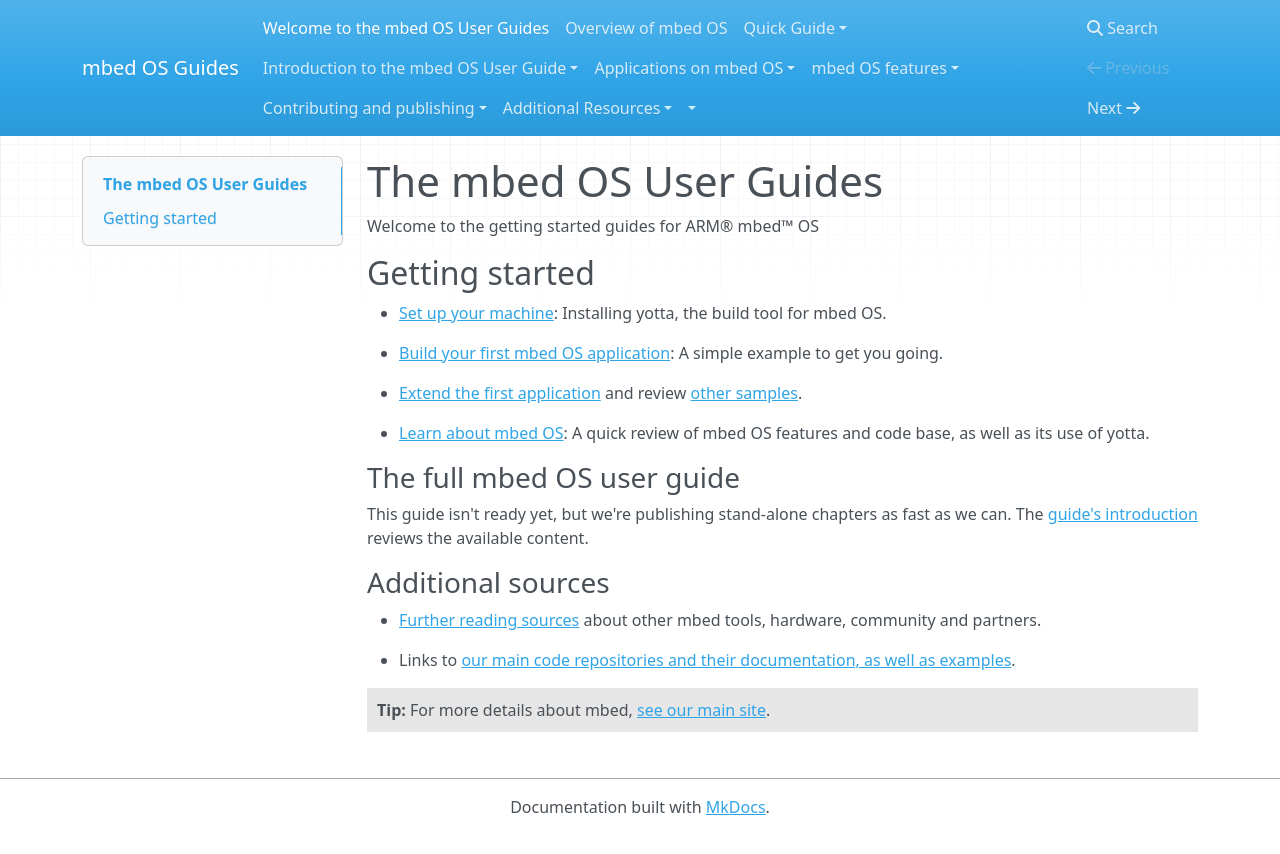
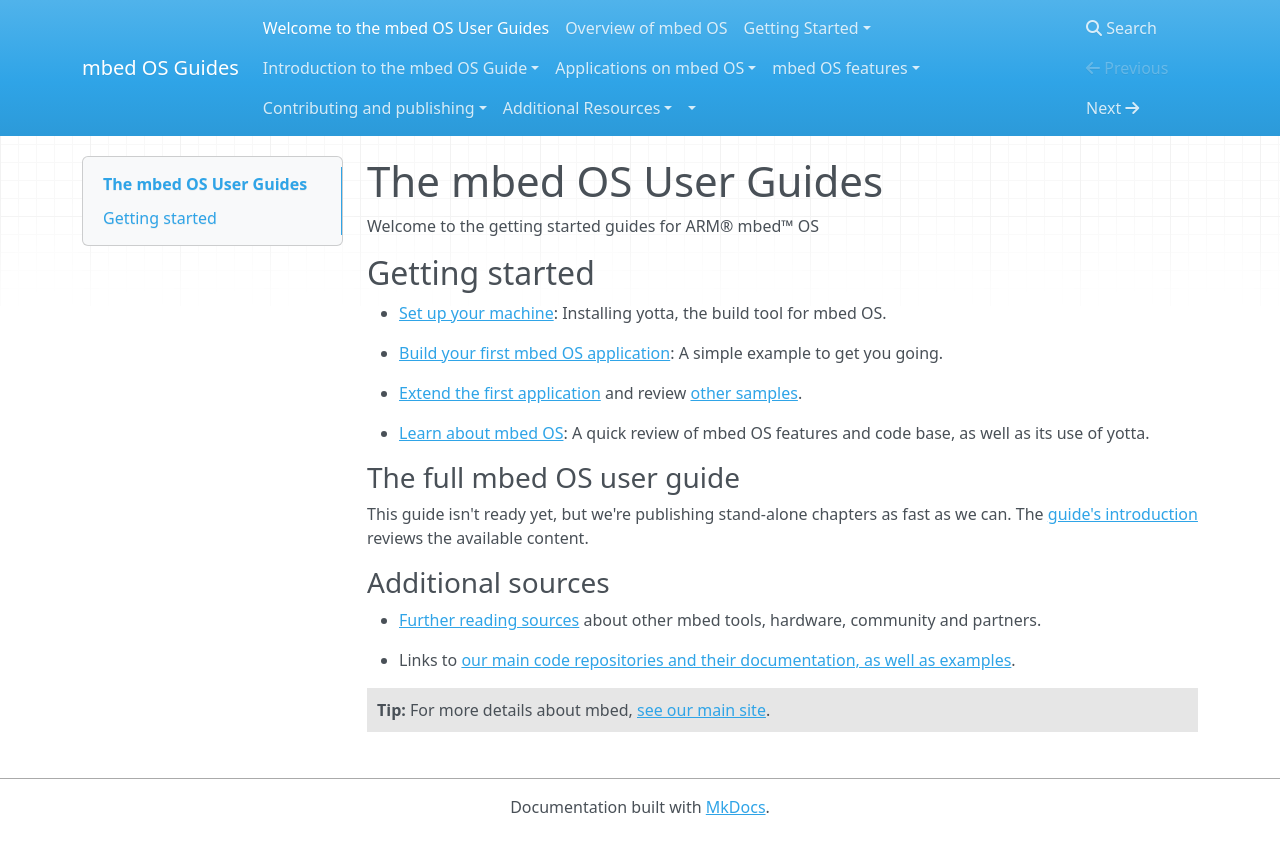
Before and after one commit to ARMmbed/GettingStartedmbedOS, an MkDocs documentation site: the page built from Docs/index.md, in a window 1280 px wide. Shown: the top 854 px of the page. Built offline with MkDocs 1.6.1, drawn with Linux system fonts in a browser that asks for light colours; nearby versions of some CDN libraries; old or Windows-style settings are respelled for this version of MkDocs.

Commit message:
Changing titles

```diff
--- a/mkdocs.yml
+++ b/mkdocs.yml
@@ -5,11 +5,11 @@ docs_dir: Docs
 pages:
 - ['index.md','Welcome to the mbed OS User Guides']
 - ['about_mbed_os.md','Overview of mbed OS']
-- ['installation.md', 'Quick Guide', 'Installation']
-- ['FirstProjectmbedOS.md', 'Quick Guide', 'Blinky - your first application']
-- ['Extended_LED.md', 'Quick Guide', 'Extending Blinky']
-- ['GetTheCode.md', 'Quick Guide', 'Additional examples and code']
-- ['Full_Guide/guide_index.md', 'Introduction to the mbed OS User Guide', 'Introduction']
+- ['installation.md', 'Getting Started', 'Installation']
+- ['FirstProjectmbedOS.md', 'Getting Started', 'Blinky - your first application']
+- ['Extended_LED.md', 'Getting Started', 'Extending Blinky']
+- ['GetTheCode.md', 'Getting Started', 'Additional examples and code']
+- ['Full_Guide/guide_index.md', 'Introduction to the mbed OS Guide', 'Introduction']
 - ['Full_Guide/app_on_yotta.md', 'Applications on mbed OS', 'mbed OS applications with yotta']
 - ['Full_Guide/app_on_mbed_os.md', 'Applications on mbed OS', 'Writing applications for mbed OS']
 - ['Full_Guide/Interfacing.md', 'mbed OS features', 'Interfacing to hardware']
```
